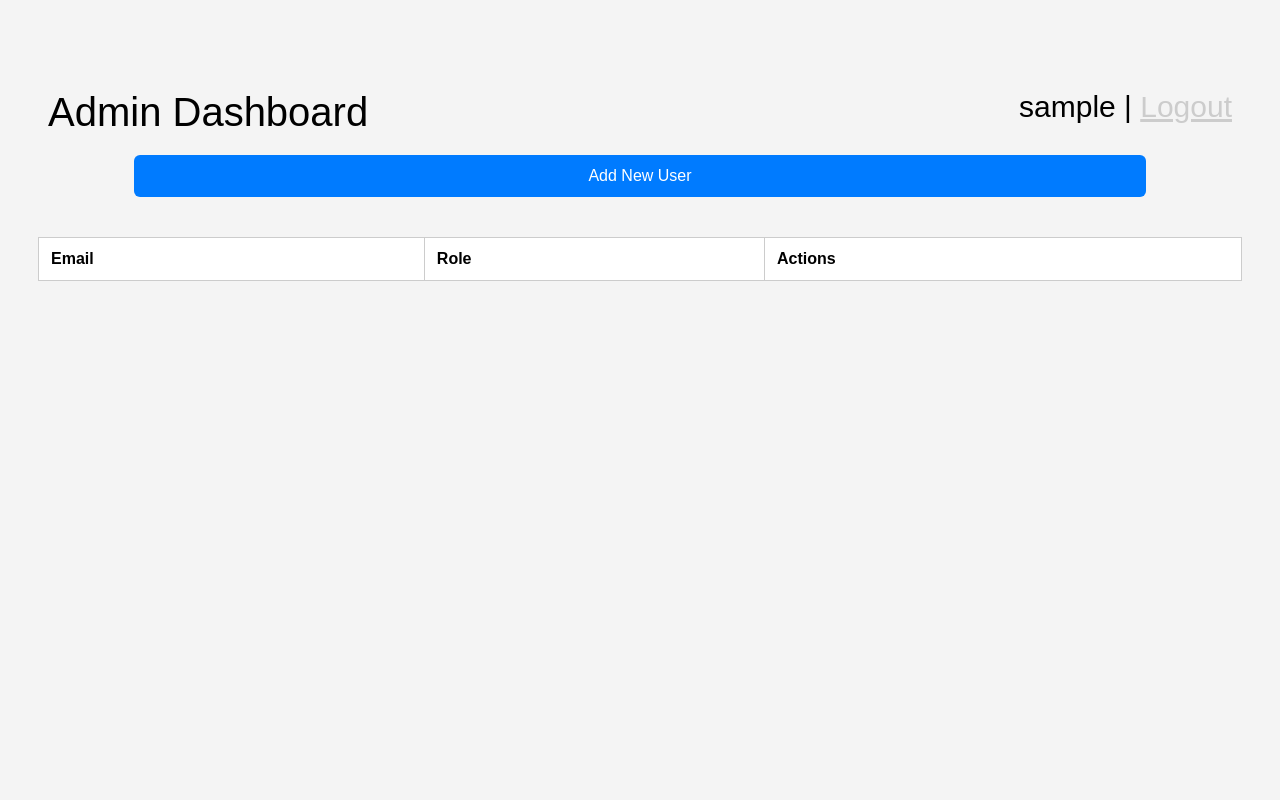
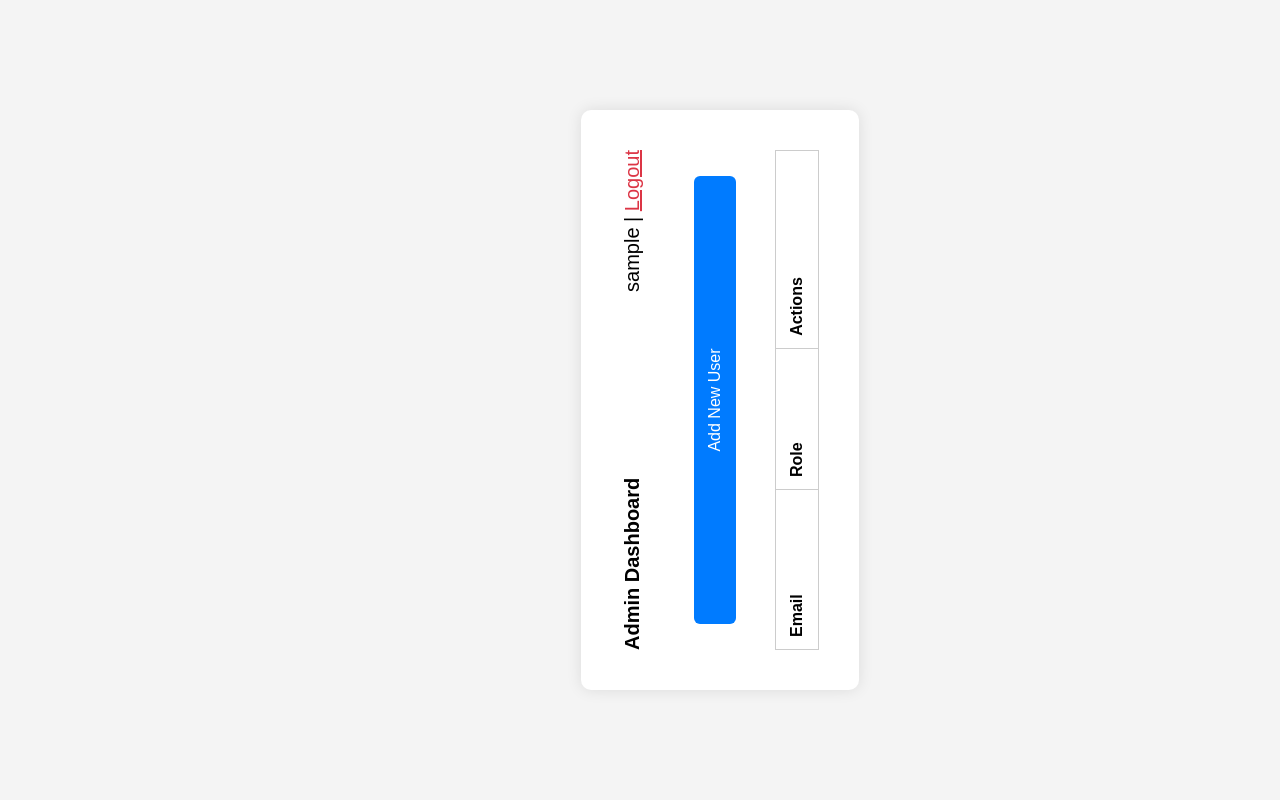
Before and after one commit to DiogoAzevedo03/face-auth, a Flask app: page /admin/dashboard in a window 1280 px wide; the page is wider, and only the part inside the window is pictured. Run offline with Flask 3, Linux system fonts and the light colour scheme; the visitor is signed in with stand-in values (Sample User, id 1); lists and menus that the app fills with data are empty; parts of the project's set-up code (start-up, migrations or seed data) failed here and were passed over.

Commit message:
Update for Portrait Mode

```diff
--- a/web/templates/dashboard.html
+++ b/web/templates/dashboard.html
@@ -25,11 +25,35 @@
 
      <!-- Inline CSS for dashboard layout and table styling -->
           <style>
-         body {
-             font-family: Arial, sans-serif;   /* Set base font */
-             padding: 30px;                    /* Add space around content */
-             background-color: #f4f4f4;        /* Light gray background */
+        html, body {
+        margin: 0;
+        padding: 0;
+        background: #f4f4f4;
+        font-family: Arial, sans-serif;
+        overflow: hidden;
+        width: 100vw;
+        height: 100vh;
         }
+
+        .wrapper {
+        position: absolute;
+        top: 0;
+        left: 0;
+        width: 100vh;
+        height: 100vw;
+        background-color: #f4f4f4;
+        transform-origin: top left;
+        display: flex;
+        justify-content: center;
+        align-items: center;
+        padding: 20px;
+        box-sizing: border-box;
+        }
+
+        .container {
+        width: 90%;
+        }
+
         h2 {
         text-align: center;
         margin-bottom: 30px;
@@ -68,25 +92,30 @@
         display: block;
         text-align: center;
         }
+
+        .top-bar {
+        display: flex;
+        justify-content: space-between;
+        align-items: center;
+        font-size: 20px;
+        margin-bottom: 30px;
+        }
     </style>
  </head>
  <body>
-
+    <div class="wrapper" id="rotateWrapper">
+      <div class="container">
         <!-- Header bar showing the page title and logged-in admin user -->
-     <div style="color: black; padding: 10px;">
-         <!-- Left side: dashboard title -->
-         <span style="float: left; font-size: 40px;">Admin Dashboard</span>
-
-         <!-- Right side: show current user's email and logout link -->
-         <span style="float: right; font-size: 30px;">
+        <div class="top-bar">
+          <span><strong>Admin Dashboard</strong></span>
+          <span>
             {{ session['user'] }} |
-             <a href="{{ url_for('auth.logout') }}" style="color: #ccc;">Logout</a>
+            <a href="{{ url_for('auth.logout') }}" style="color: #dc3545;">Logout</a>
           </span>
         </div>
 
         <!-- Central action: Add new user button -->
         <div style="text-align: center;">
-         <!-- Redirects to /admin/generate, where admin creates a new user -->
           <a href="{{ url_for('face.admin_generate') }}" class="btn">Add New User</a>
         </div>
 
@@ -94,9 +123,11 @@
         <table>
           <thead>
             <tr>
+                <tr>
                     <th>Email</th>   <!-- Email of the user -->
                     <th>Role</th>    <!-- Role: admin or normal -->
                     <th>Actions</th> <!-- Remove button -->
+                </tr>
             </tr>
           </thead>
           <tbody>
@@ -116,5 +147,25 @@
             {% endfor %}
         </tbody>
         </table>
+      </div>
+    </div>
+
+
+   <!-- JavaScript to rotate the layout -->
+   <script>
+     function applyPortraitMode() {
+       const wrapper = document.getElementById("rotateWrapper");
+       const width = window.innerWidth;
+       const height = window.innerHeight;
+       const offset = 80; // Adjust Y-axis offset if needed
+
+       wrapper.style.width = height + "px";
+       wrapper.style.height = width + "px";
+       wrapper.style.transform = `rotate(-90deg) translate(-${height}px, ${offset}px)`;
+     }
+
+     window.addEventListener("load", applyPortraitMode);
+     window.addEventListener("resize", applyPortraitMode);
+   </script>
  </body>
  </html>
```
Lines whose indentation alone changed are shown as unchanged.
